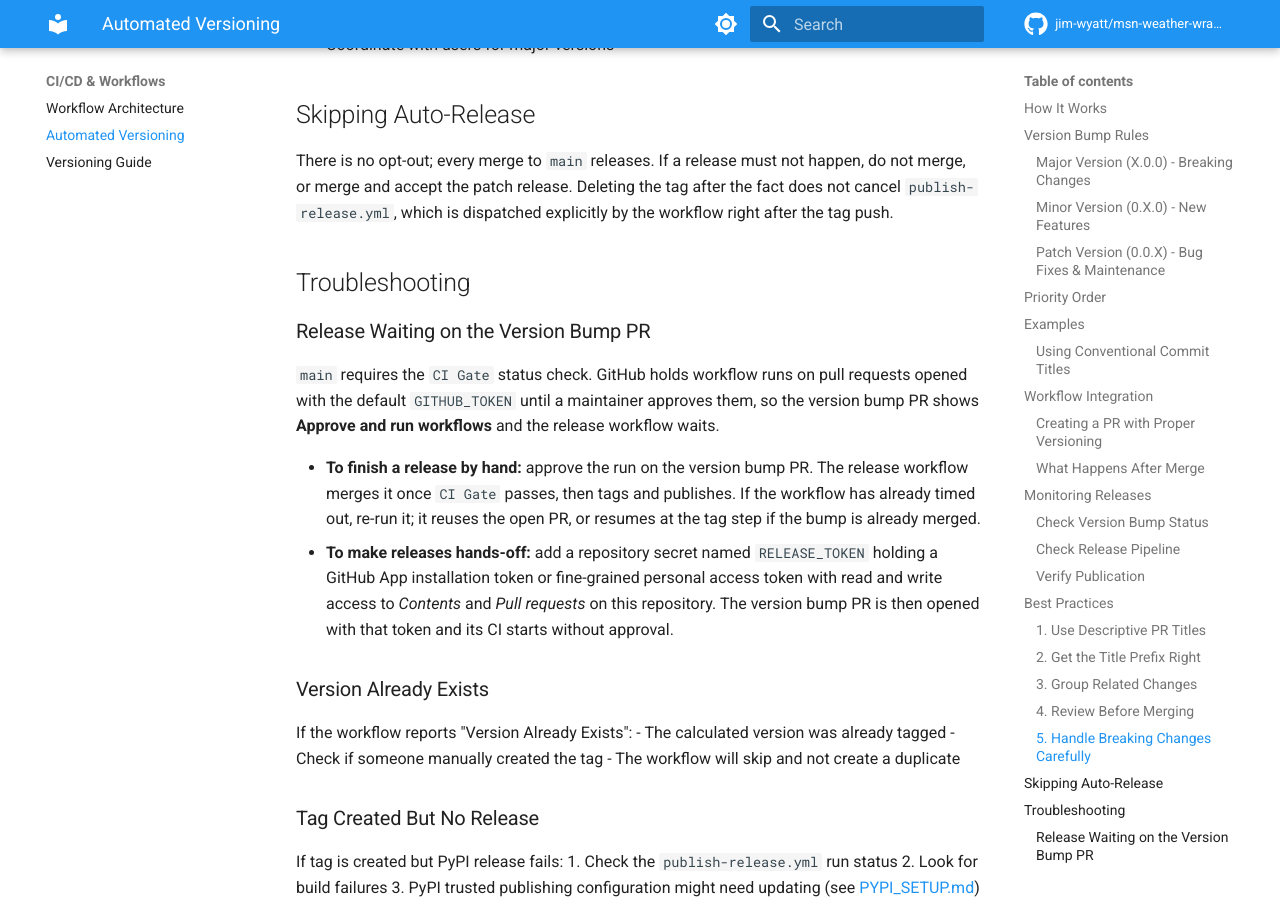
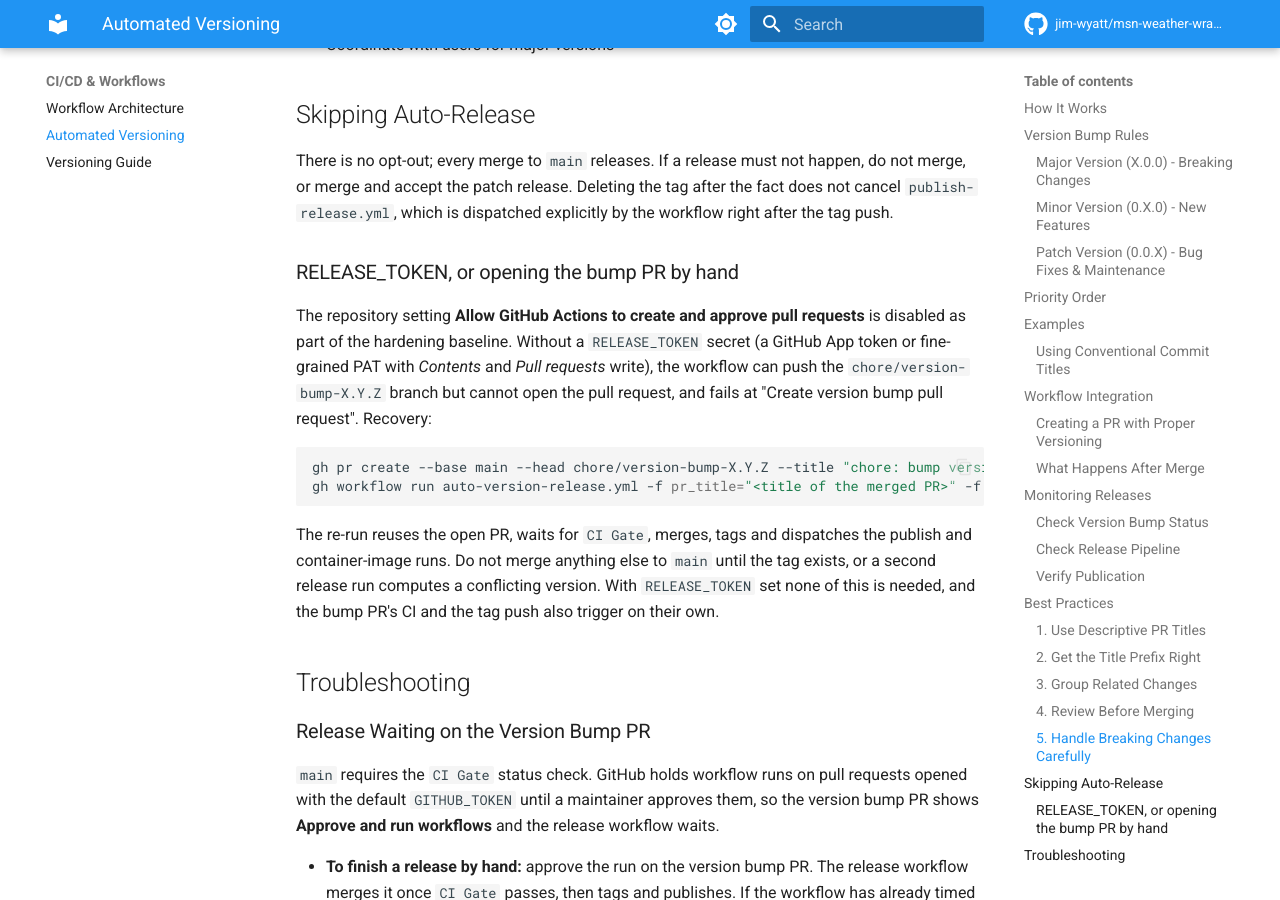
Before and after one commit to jim-wyatt/msn-weather-wrapper, an MkDocs documentation site: the page built from docs/AUTOMATED_VERSIONING.md, in a window 1280 px wide and 900 px high, scrolled down 5237 px. Built offline with MkDocs 1.6.1 and Material for MkDocs 9.7.7, drawn with Linux system fonts in a browser that asks for light colours; comment, search, counter and statistics services are not loaded; the version menu is left out.

Commit message:
ci: make the release workflow's tag step resilient on resumed runs
On a resumed run the earlier version-file edits sit uncommitted in the workspace
and the tag step's git pull refused to overwrite them. Discard them and check out
origin/main directly. Document the RELEASE_TOKEN requirement now that Actions may
not create pull requests, and the manual recovery path.

Co-Authored-By: Claude Fable 5.1 <noreply@anthropic.com>

````diff
--- a/docs/AUTOMATED_VERSIONING.md
+++ b/docs/AUTOMATED_VERSIONING.md
@@ -225,6 +225,24 @@ Changes
 
 There is no opt-out; every merge to `main` releases. If a release must not happen, do not merge, or merge and accept the patch release. Deleting the tag after the fact does not cancel `publish-release.yml`, which is dispatched explicitly by the workflow right after the tag push.
 
+### RELEASE_TOKEN, or opening the bump PR by hand
+
+The repository setting **Allow GitHub Actions to create and approve pull requests** is
+disabled as part of the hardening baseline. Without a `RELEASE_TOKEN` secret (a GitHub App
+token or fine-grained PAT with *Contents* and *Pull requests* write), the workflow can push
+the `chore/version-bump-X.Y.Z` branch but cannot open the pull request, and fails at
+"Create version bump pull request". Recovery:
+
+```bash
+gh pr create --base main --head chore/version-bump-X.Y.Z --title "chore: bump version to X.Y.Z"
+gh workflow run auto-version-release.yml -f pr_title="<title of the merged PR>" -f pr_number=<n>
+```
+
+The re-run reuses the open PR, waits for `CI Gate`, merges, tags and dispatches the publish
+and container-image runs. Do not merge anything else to `main` until the tag exists, or a
+second release run computes a conflicting version. With `RELEASE_TOKEN` set none of this is
+needed, and the bump PR's CI and the tag push also trigger on their own.
+
 ## Troubleshooting
 
 ### Release Waiting on the Version Bump PR
````
Also changed, not shown: 1 other file.
